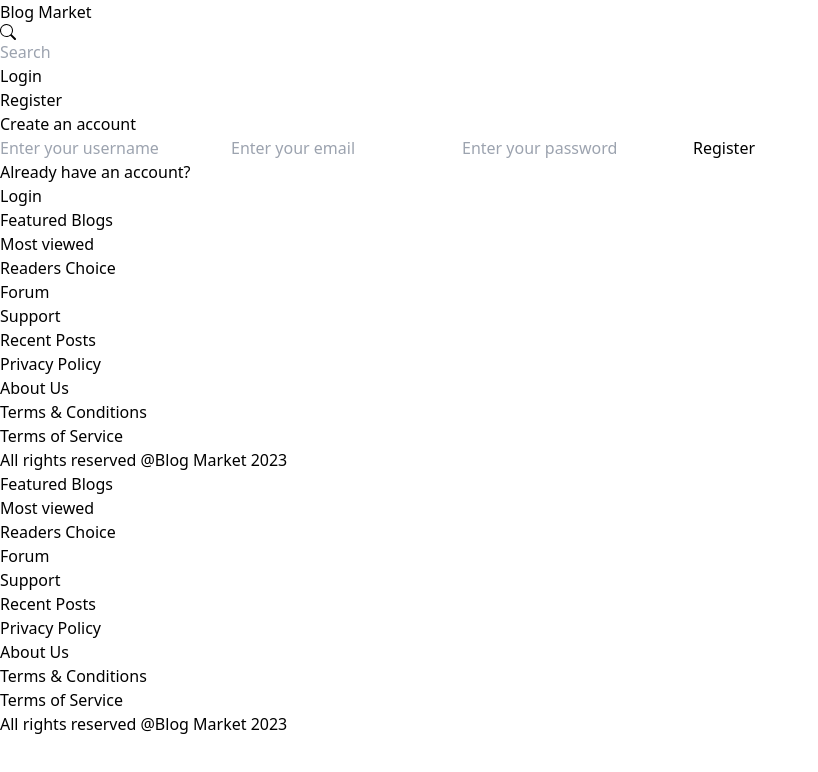
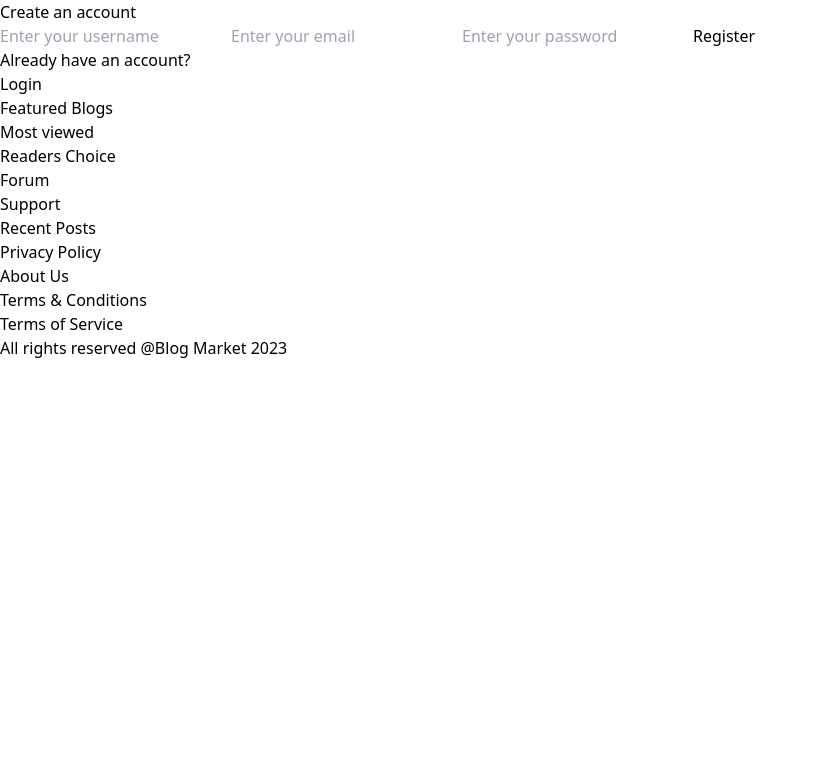
Before and after one commit to aLamba570/mern-blog, a React (Vite) app in the folder frontend/: page /register in a window 1280 px wide. Shown: the top 772 px of the page, without its empty margins (0-818 px from the left). Built offline with nearby package versions, Linux system fonts and the light colour scheme.

Commit message:
minor changes

```diff
--- a/frontend/src/App.jsx
+++ b/frontend/src/App.jsx
@@ -1,22 +1,20 @@
 
 import { BrowserRouter as Router, Routes, Route } from 'react-router-dom';
-import Navbar from './components/Navbar';
 import Home from './pages/Home';
-import Footer from './components/Footer';
 import Login from './pages/Login';
 import Register from './pages/Register';
 
 const App = () => {
   return (
     <Router>
-      <Navbar />
+
       <Routes>
         <Route path="/" element={<Home />} />
         <Route path="/login" element={<Login />} />
         <Route path="/register" element={<Register />} />
         {/* Add more routes as needed */}
       </Routes>
-      <Footer />
+
     </Router>
   );
 };
--- a/frontend/src/pages/Home.jsx
+++ b/frontend/src/pages/Home.jsx
@@ -1,8 +1,12 @@
+import Footer from "../components/Footer";
 import HomePost from "../components/HomePost";
+import Navbar from "../components/Navbar";
 
 
 const Home = () => {
     return (
+        <>
+        <Navbar/>
         <div className="px-8 px-[200px]">
             <HomePost/>
             <HomePost/>
@@ -11,6 +15,8 @@ const Home = () => {
             <HomePost/>
             <HomePost/>
         </div>
+        <Footer/>
+        </>
     );
 }
 
```
